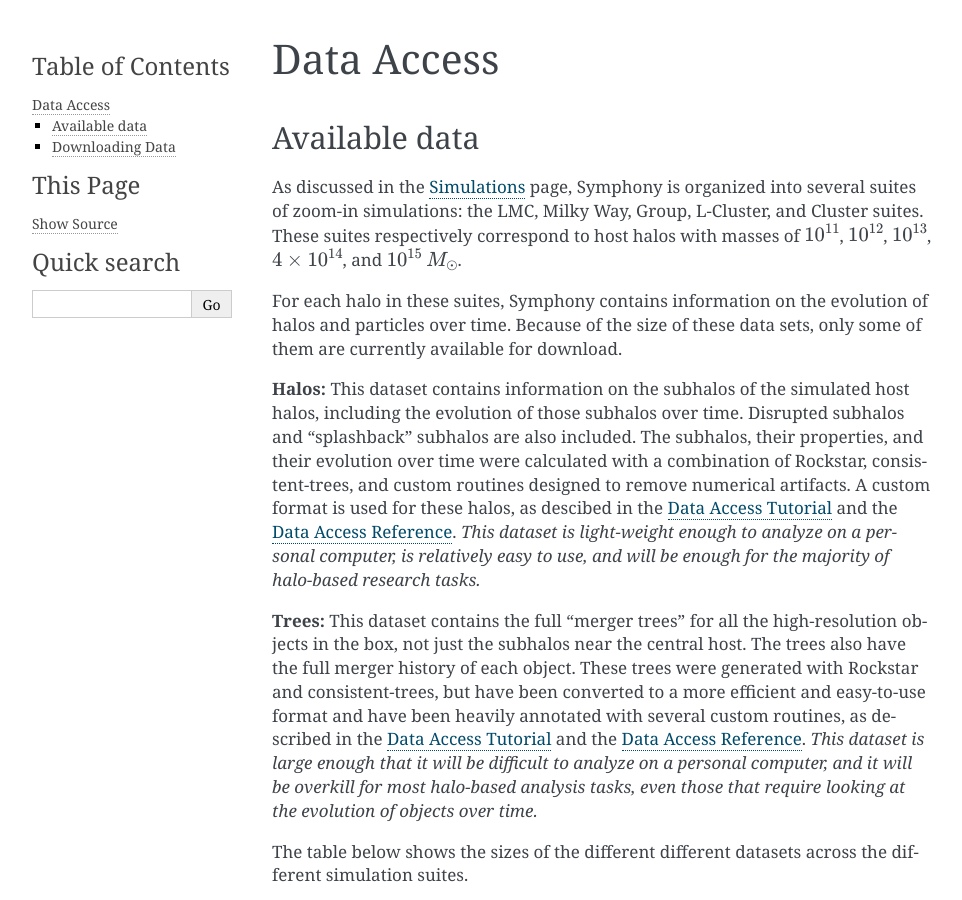
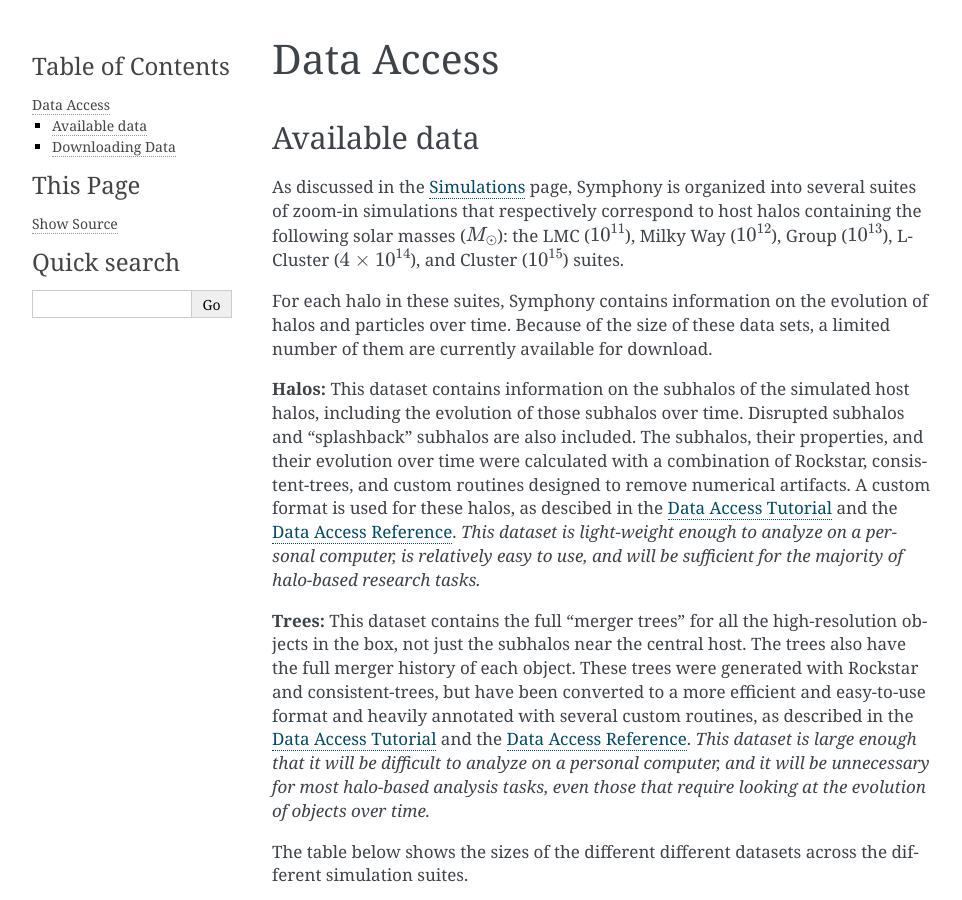
Before and after one commit to phil-mansfield/symphony, a Sphinx documentation site: the page built from docs/source/data_access.rst, in a window 1280 px wide and 900 px high. Shown: the whole window, without its empty margins (148-1110 px from the left). Built offline with Sphinx 7.4.7, drawn with Linux system fonts in a browser that asks for light colours; some of the changed text lies outside the part shown.

Commit message:
Update data_access.rst
reworded the first paragraph, fixed some typos

```diff
--- a/docs/source/data_access.rst
+++ b/docs/source/data_access.rst
@@ -4,13 +4,13 @@ Data Access
 Available data
 --------------
 
-As discussed in the :doc:`Simulations <simulations>` page, Symphony is organized into several suites of zoom-in simulations: the LMC, Milky Way, Group, L-Cluster, and Cluster suites. These suites respectively correspond to host halos with masses of :math:`10^{11}`, :math:`10^{12}`, :math:`10^{13}`, :math:`4\times 10^{14}`, and :math:`10^{15}` :math:`M_\odot`.
+As discussed in the :doc:`Simulations <simulations>` page, Symphony is organized into several suites of zoom-in simulations that respectively correspond to host halos containing the following solar masses (:math:`M_\odot`): the LMC (:math:`10^{11}`), Milky Way (:math:`10^{12}`), Group (:math:`10^{13}`), L-Cluster (:math:`4\times 10^{14}`), and Cluster (:math:`10^{15}`) suites.
 
-For each halo in these suites, Symphony contains information on the evolution of halos and particles over time. Because of the size of these data sets, only some of them are currently available for download.
+For each halo in these suites, Symphony contains information on the evolution of halos and particles over time. Because of the size of these data sets, a limited number of them are currently available for download.
 
-**Halos:** This dataset contains information on the subhalos of the simulated host halos, including the evolution of those subhalos over time. Disrupted subhalos and "splashback" subhalos are also included. The subhalos, their properties, and their evolution over time were calculated with a combination of Rockstar, consistent-trees, and custom routines designed to remove numerical artifacts. A custom format is used for these halos, as descibed in the :doc:`Data Access Tutorial <getting_started>` and the :doc:`Data Access Reference <symlib_documentation>`. *This dataset is light-weight enough to analyze on a personal computer, is relatively easy to use, and will be enough for the majority of halo-based research tasks.*
+**Halos:** This dataset contains information on the subhalos of the simulated host halos, including the evolution of those subhalos over time. Disrupted subhalos and "splashback" subhalos are also included. The subhalos, their properties, and their evolution over time were calculated with a combination of Rockstar, consistent-trees, and custom routines designed to remove numerical artifacts. A custom format is used for these halos, as descibed in the :doc:`Data Access Tutorial <getting_started>` and the :doc:`Data Access Reference <symlib_documentation>`. *This dataset is light-weight enough to analyze on a personal computer, is relatively easy to use, and will be sufficient for the majority of halo-based research tasks.*
 
-**Trees:** This dataset contains the full "merger trees" for all the high-resolution objects in the box, not just the subhalos near the central host. The trees also have the full merger history of each object. These trees were generated with Rockstar and consistent-trees, but have been converted to a more efficient and easy-to-use format and have been heavily annotated with several custom routines, as described in the :doc:`Data Access Tutorial <getting_started>` and the :doc:`Data Access Reference <symlib_documentation>`. *This dataset is large enough that it will be difficult to analyze on a personal computer, and it will be overkill for most halo-based analysis tasks, even those that require looking at the evolution of objects over time.*
+**Trees:** This dataset contains the full "merger trees" for all the high-resolution objects in the box, not just the subhalos near the central host. The trees also have the full merger history of each object. These trees were generated with Rockstar and consistent-trees, but have been converted to a more efficient and easy-to-use format and heavily annotated with several custom routines, as described in the :doc:`Data Access Tutorial <getting_started>` and the :doc:`Data Access Reference <symlib_documentation>`. *This dataset is large enough that it will be difficult to analyze on a personal computer, and it will be unnecessary for most halo-based analysis tasks, even those that require looking at the evolution of objects over time.*
 
 The table below shows the sizes of the different different datasets across the different simulation suites.
 
```
Also changed, not shown: other parts of docs/source/data_access.rst (+1 -1 lines).
